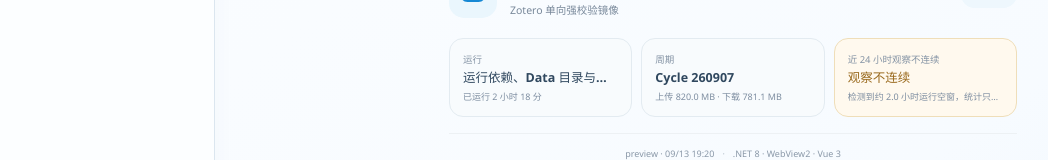
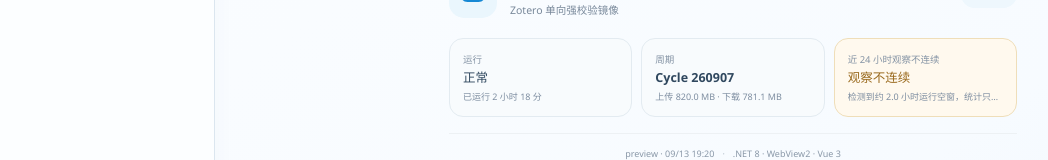
Before and after one commit to FenLynn/gpt-pub, a Vue app in the folder projects/1-桌面软件/103-DavBridge/代码/DavBridge/WebUi/: page / in a window 1280 px wide. Both pictures are taken after a click on the button "设置". Shown: the part 337-497 px from the top of the page, without its empty margins (10-1058 px from the left). Built offline with nearby package versions, Linux system fonts and the light colour scheme.

Commit message:
P103 fix v0.4.21 health status typing

```diff
--- a/projects/1-桌面软件/103-DavBridge/代码/DavBridge/WebUi/src/App.vue
+++ b/projects/1-桌面软件/103-DavBridge/代码/DavBridge/WebUi/src/App.vue
@@ -529,7 +529,7 @@ onBeforeUnmount(()=>{
         <section class="about-summary-grid" aria-label="运行摘要">
           <div class="about-summary-item">
             <span>运行</span>
-            <strong>{{ snapshot.health.status === 'healthy' ? '正常' : snapshot.health.summary }}</strong>
+            <strong>{{ snapshot.health.status === 'ok' ? '正常' : snapshot.health.summary }}</strong>
             <small>{{ snapshot.runtime.uptimeText }}</small>
           </div>
           <div class="about-summary-item">
```
